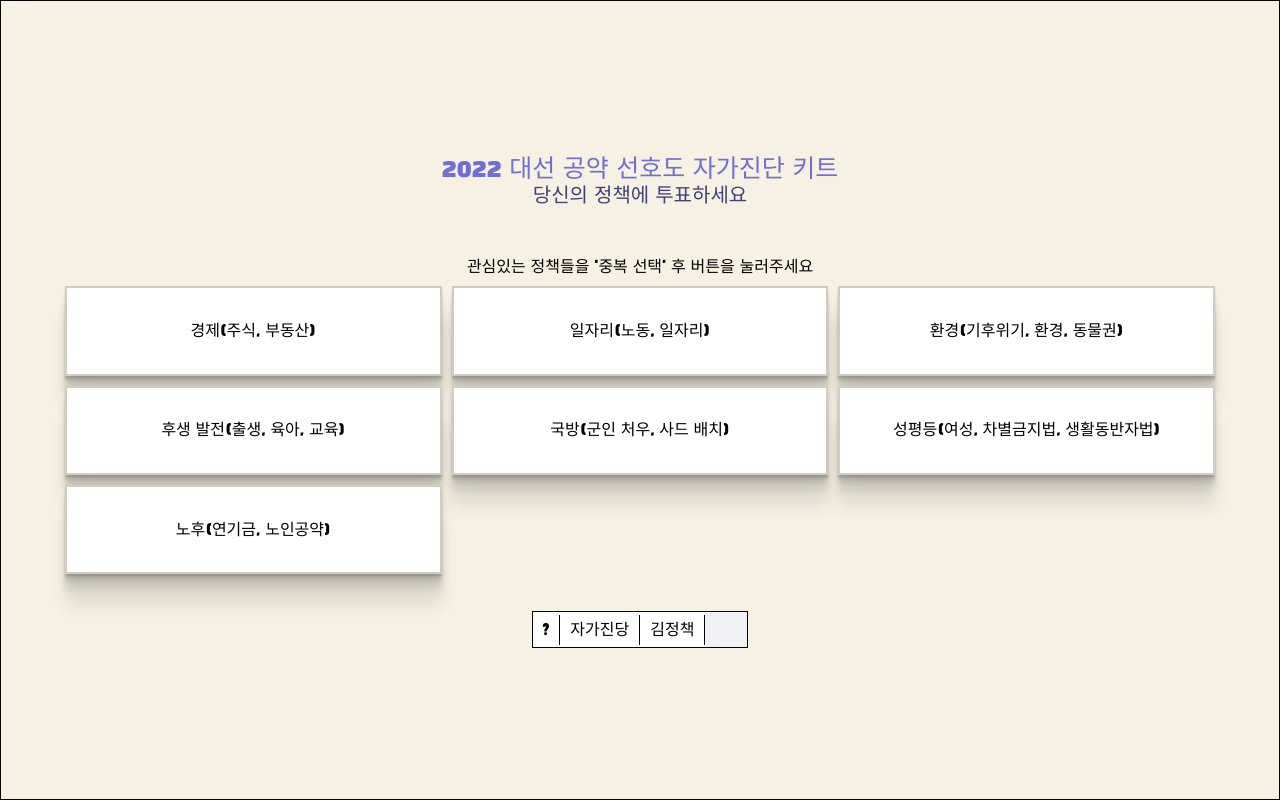
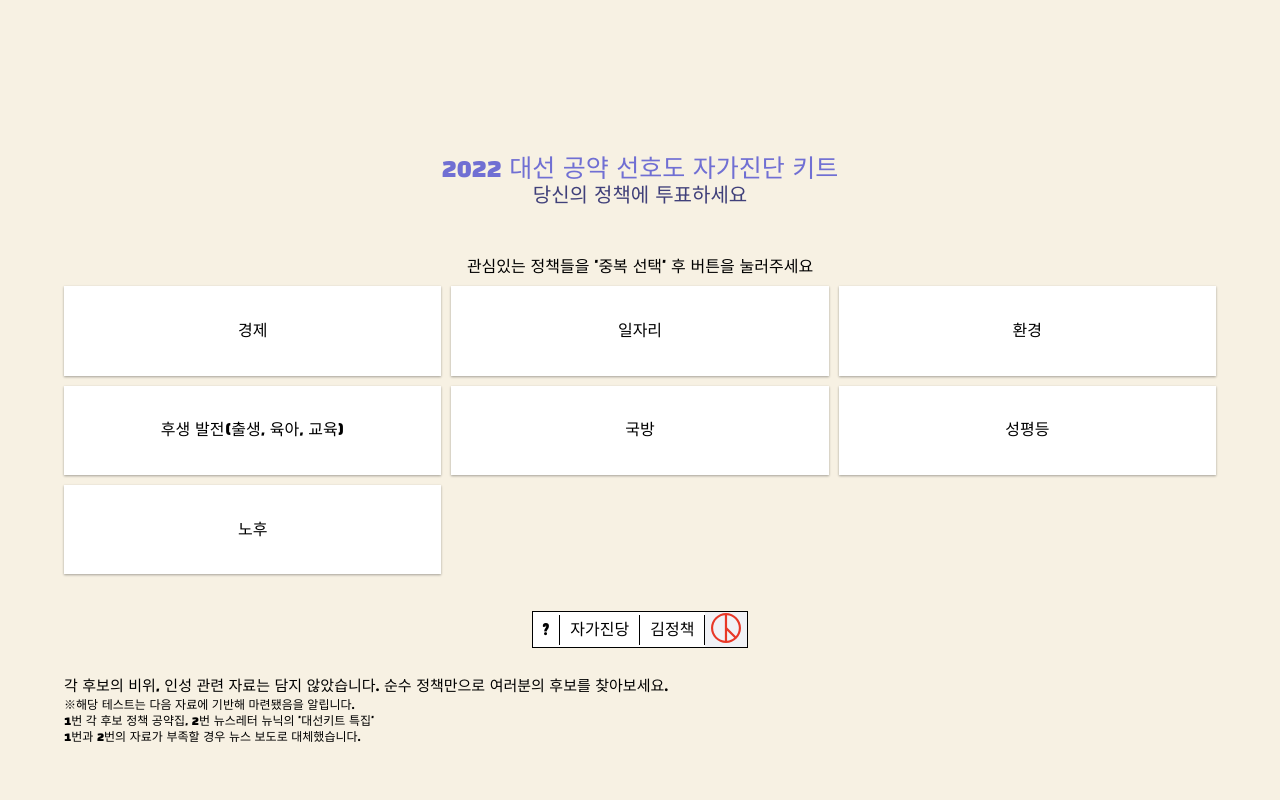
Before and after one commit to userJu/2022-presidential-promise-self-test-kit, a React (Create React App) app: page / in a window 1280 px wide. Built offline with nearby package versions, Linux system fonts and the light colour scheme.

Commit message:
1차 수정

```diff
--- a/src/components/ChooseRange.tsx
+++ b/src/components/ChooseRange.tsx
@@ -5,7 +5,6 @@ import { useNavigate } from "react-router-dom";
 import styled from "styled-components";
 
 const Container = styled.div`
-  border: 1px solid black;
   width: 100vw;
   height: 100vh;
   display: flex;
@@ -43,17 +42,18 @@ const Borders = styled.div`
   grid-template-columns: repeat(3, 1fr);
   grid-template-rows: repeat(3, 1fr);
   grid-gap: 10px;
-  cursor: pointer;
 
   div {
-    border: 2px solid ${(props) => props.theme.colors.subBgColor};
+    cursor: pointer;
+
+    /* border: 2px solid ${(props) => props.theme.colors.subBgColor}; */
 
     display: flex;
     justify-content: center;
     align-items: center;
     padding: 0 5px;
     background-color: ${(props) => props.color};
-    box-shadow: ${(props) => props.theme.shadow.noneClickBtn};
+    box-shadow: ${(props) => props.theme.shadow.clickedBtn};
 
     &:hover {
       background-color: ${(props) => props.theme.colors.subBgColor};
@@ -75,30 +75,31 @@ const StartBtnBox = styled.div`
   }
 `;
 
-const Button = styled(motion.button)`
+const Button = styled.button`
   cursor: pointer;
   background-color: ${(props) => props.theme.colors.btnColor};
 `;
 
-const Svg = styled(motion.svg)`
+const Svg = styled.svg`
   width: 30px;
   height: 30px;
   path {
   }
 `;
 
-const stampVariatnts = {
-  notHover: {
-    opacity: 0,
-  },
-  hover: {
-    opacity: 1,
-    transition: {
-      duration: 1,
-      // delayChildren: 0.5,
-    },
-  },
-};
+const Notice = styled.div`
+  width: 90%;
+  position: absolute;
+  bottom: 3.5rem;
+  max-width: 1200px;
+  h3 {
+    font-size: 15px;
+    margin-bottom: 0.1rem;
+  }
+  span {
+    font-size: 12px;
+  }
+`;
 
 const ChooseRange = () => {
   const [promises, setPromises] = useState<string[]>([]);
@@ -130,13 +131,13 @@ const ChooseRange = () => {
       <MainBorder>
         <h3>관심있는 정책들을 '중복 선택' 후 버튼을 눌러주세요</h3>
         <Borders onClick={bordersClick} color={clicked}>
-          <div title="경제">경제(주식, 부동산)</div>
-          <div title="일자리">일자리(노동, 일자리)</div>
-          <div title="환경">환경(기후위기, 환경, 동물권)</div>
+          <div title="경제">경제</div>
+          <div title="일자리">일자리</div>
+          <div title="환경">환경</div>
           <div title="후생 발전">후생 발전(출생, 육아, 교육)</div>
-          <div title="국방">국방(군인 처우, 사드 배치)</div>
-          <div title="성평등">성평등(여성, 차별금지법, 생활동반자법)</div>
-          <div title="노후">노후(연기금, 노인공약)</div>
+          <div title="국방">국방</div>
+          <div title="성평등">성평등</div>
+          <div title="노후">노후</div>
           {/* <div title="지역균형">지역균형 발전</div>
           <div title="기타">기타</div> */}
         </Borders>
@@ -152,9 +153,9 @@ const ChooseRange = () => {
           // whileHover="hover"
         >
           <Svg
-            variants={stampVariatnts}
-            initial="notHover"
-            whileHover="hover"
+            // variants={stampVariatnts}
+            // initial="notHover"
+            // whileHover="hover"
             xmlns="http://www.w3.org/2000/svg"
             version="1.1"
             id="레이어_1"
@@ -164,7 +165,7 @@ const ChooseRange = () => {
             height="1000px"
             viewBox="0 0 1000 1000"
           >
-            <motion.path
+            <path
               // 선에 가있을때만 작동됨
               fill="#E83828"
               d="M960.692,305.367c-25.187-59.546-61.233-113.015-107.138-158.92   c-45.906-45.906-99.375-81.954-158.921-107.139C632.968,13.225,567.482,0,500,0c-67.484,0-132.968,13.225-194.635,39.308   c-59.544,25.185-113.013,61.233-158.919,107.139c-45.906,45.906-81.953,99.375-107.139,158.92C13.225,367.032,0,432.517,0,500   c0,67.482,13.225,132.969,39.307,194.633c25.186,59.547,61.233,113.014,107.139,158.922   c45.905,45.902,99.374,81.952,158.919,107.139C367.033,986.774,432.518,1000,500,1000c67.481,0,132.966-13.226,194.634-39.307   c59.546-25.187,113.015-61.236,158.921-107.139c45.904-45.908,81.951-99.375,107.138-158.922   C986.775,632.965,1000,567.482,1000,500C1000,432.518,986.775,367.034,960.692,305.367z M462.543,927.031   C242.336,908.183,71.886,723.773,71.886,501.01c0-13.923,0.666-27.696,1.968-41.287c0.977-10.195,2.311-20.287,3.992-30.264   c2.24-13.304,5.094-26.402,8.533-39.267c1.72-6.432,3.586-12.805,5.594-19.116c1.004-3.154,2.043-6.295,3.119-9.418   C148.839,205.489,290.508,89.713,462.543,74.987V927.031z M536.439,927.023V590.211l238.014,238.014   C707.189,884.785,623.65,919.459,536.439,927.023z M826.71,775.974L536.439,485.705V74.987   C729.119,91.481,883.706,234.73,919.343,419.52c0.634,3.3,1.232,6.613,1.793,9.939c1.68,9.977,3.015,20.069,3.992,30.264   c1.303,13.591,1.968,27.364,1.968,41.287C927.096,601.861,891.548,698.937,826.71,775.974z"
@@ -172,6 +173,17 @@ const ChooseRange = () => {
           </Svg>
         </Button>
       </StartBtnBox>
+      <Notice>
+        <h3>
+          각 후보의 비위, 인성 관련 자료는 담지 않았습니다. 순수 정책만으로
+          여러분의 후보를 찾아보세요.
+        </h3>
+        <span>
+          ※해당 테스트는 다음 자료에 기반해 마련됐음을 알립니다. <br />
+          1번 각 후보 정책 공약집, 2번 뉴스레터 뉴닉의 '대선키트 특집'
+          <br /> 1번과 2번의 자료가 부족할 경우 뉴스 보도로 대체했습니다.
+        </span>
+      </Notice>
     </Container>
   );
 };
--- a/src/components/ResultPage.tsx
+++ b/src/components/ResultPage.tsx
@@ -57,7 +57,11 @@ const MyResultBox = styled.div`
     font-size: 17px;
     color: ${(props) => props.theme.colors.accentColorDarkPurple};
     padding: 0.6rem;
-    padding-bottom: 1rem;
+  }
+  h4 {
+    font-size: 12px;
+    padding-left: 1.5rem;
+    margin-bottom: 2rem;
   }
 `;
 
@@ -191,16 +195,18 @@ const ResultPage = () => {
       </ResultBoxes>
       <MyResultBox>
         <h2>📝나의 답변 현황</h2>
+        <h4>클릭하시면 정책 관련 사이트로 연결됩니다</h4>
         <MyAnswer>
           {userChoice.map((choice: any) => (
-            <li>
-              <h3>📌</h3>
-              <h3>
-                <a href={choice.link}>{choice.answer}</a>
-              </h3>
-              {/* <span>
-                팩트체크 : <a href={choice.link}>{choice.link}</a>
-              </span> */}
+            <li key={choice.answer}>
+              {choice.link !== "" && (
+                <>
+                  <h3>📌</h3>
+                  <h3>
+                    <a href={choice.link}>{choice.answer}</a>
+                  </h3>
+                </>
+              )}
             </li>
           ))}
         </MyAnswer>
--- a/src/promiseData.json
+++ b/src/promiseData.json
@@ -471,25 +471,25 @@
           "qName": "5. 동물권",
           "answerList": [
             {
-              "answer": "135조 원을 투자해 디지털 인프라를 만들고, 탄소중립 신기술 개발 등으로 일자리 300만 개 창출. 50조 규모의 펀드로 창업 유도해 중소기업과 유니콘 기업이 창출",
+              "answer": "반려동물 진료비 표준수가제(정확한 보험율 산정) 도입. 반려동물 보험 가입 간소화. 경찰·정부동물학대 방지 전담부서 신설. 개 식용금지법 단계적 추진.",
               "candidate": "이재명",
               "part": "환경",
               "link": "https://newneek.co/post/wTsjNN/"
             },
             {
-              "answer": "바이오·IT 등 신산업 생태계를 만들어 일자리 창출, 경쟁력 있는 중소기업을 지원, 규제 완화로 민간이 일자리 창출 유인. 스톡옵션 비과세 한도를 2억 원까지 올려 중소기업의 인재영입 도모",
+              "answer": "반려동물 진료비 표준수가제 도입. 동물 진료비 소득공제. 반려동물 장례시설 설치. 유기동물 분양 시스템 구축.",
               "candidate": "윤석열",
               "part": "환경",
               "link": "https://newneek.co/post/wTsjNN/"
             },
             {
-              "answer": "재생에너지·전기차 등 5대 녹색산업 분야에서 일자리 150만 개 창출. 지역별 에너지 중소기업 일자리 30만 개, 오래된 건물 리모델링 작업으로 10만 개 등 창출",
+              "answer": "반려동물 진료비 표준수가제 도입. 동물 진료비 소득공제. 반려동물 보험 가입 간소화. 지자체별 동물 장례식장 건설. 반려동물 이력제. 공공 동물보호센터 중심으로 입양·교육 지원. 동물복지법으로 개편. 번식장 단계적 폐쇄. 개 식용 금지. 동물학대 처벌 강화",
               "candidate": "심상정",
               "part": "환경",
               "link": "https://newneek.co/post/wTsjNN/"
             },
             {
-              "answer": "2조 원 규모의 펀드로 디스플레이·2차 전지·소형 원전(SMR)·수소에너지·바이오산업에서 5가지 초격차 기술을 확보 후 관련 인재 50만 명 야엉. 삼성전자 급의 글로벌 기업을 5개 양성.",
+              "answer": "반려동물 진료비 표준수가제 도입. ‘번식 공장’ 단계적 폐쇄. 동물복지위원회 추진",
               "candidate": "안철수",
               "part": "환경",
               "link": "https://newneek.co/post/wTsjNN/"
```
